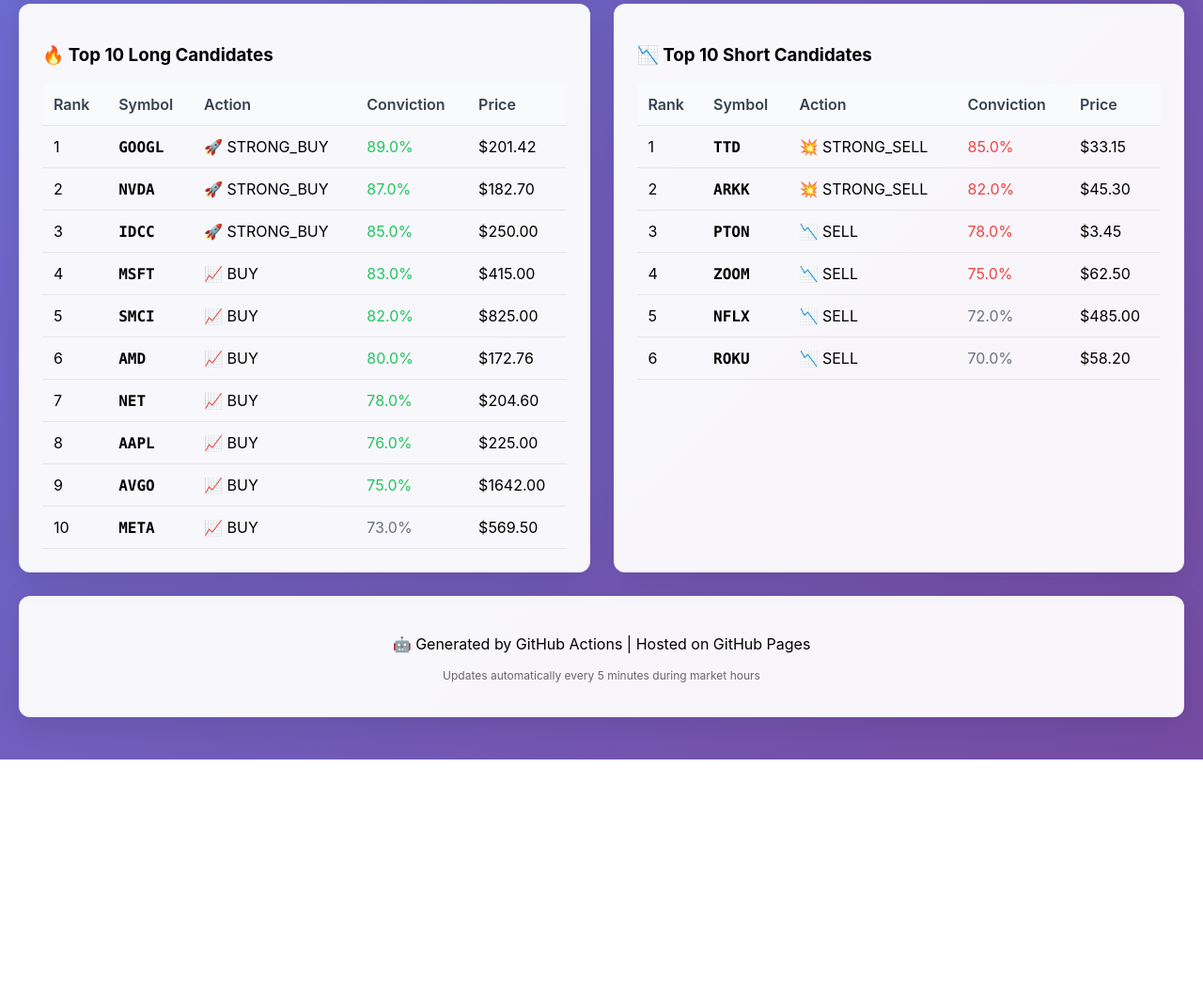
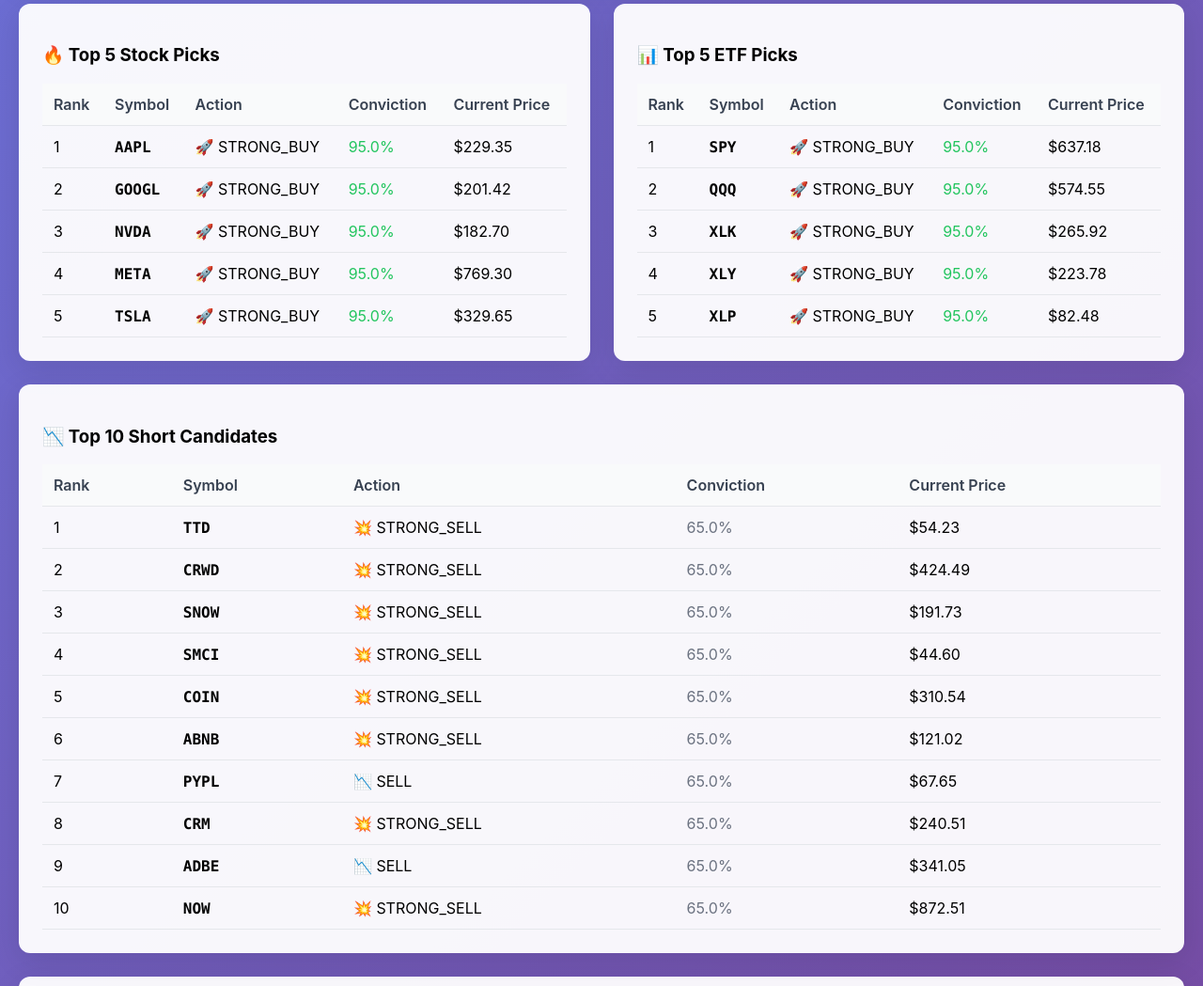
Before and after one commit to Katzup/sentiment-edge-mobile, a plain HTML site: page index.html in a window 1280 px wide. Shown: the part 1245-2294 px from the top of the page at 94% size. Before the commit the page ends 2053 px from the top, so only its background shows below. Drawn offline with Linux system fonts and the light colour scheme.

Commit message:
Deploy comprehensive dashboard with all features

```diff
--- a/index.html
+++ b/index.html
@@ -30,7 +30,7 @@
     <div class="container">
         <div class="header">
             <h1>🎯 SentientEdge Trading Dashboard (GitHub Pages)</h1>
-            <p>Static Dashboard | Last Updated: 2025-08-09 13:57:08 UTC | Auto-refresh: 5min</p>
+            <p>Static Dashboard | Last Updated: 2025-08-09 14:04:29 UTC | Auto-refresh: 5min</p>
         </div>
 
         <div class="grid">
@@ -107,7 +107,7 @@
                         <td>$201.42</td>
                         <td>$32,026</td>
                         <td class="positive">$231 (+0.7%)</td>
-                        <td class="positive">87.2%</td>
+                        <td class="positive">95.0%</td>
                     </tr>
 
                     <tr>
@@ -117,7 +117,7 @@
                         <td>$574.55</td>
                         <td>$31,600</td>
                         <td class="positive">$224 (+0.7%)</td>
-                        <td class="positive">82.1%</td>
+                        <td class="positive">95.0%</td>
                     </tr>
 
                     <tr>
@@ -127,7 +127,7 @@
                         <td>$172.76</td>
                         <td>$21,077</td>
                         <td class="negative">$-145 (-0.7%)</td>
-                        <td class="positive">78.5%</td>
+                        <td class="positive">95.0%</td>
                     </tr>
 
                     <tr>
@@ -137,7 +137,7 @@
                         <td>$204.6</td>
                         <td>$8,184</td>
                         <td class="negative">$-236 (-2.8%)</td>
-                        <td class="neutral">72.9%</td>
+                        <td class="positive">95.0%</td>
                     </tr>
 
                     <tr>
@@ -147,7 +147,7 @@
                         <td>$313.05</td>
                         <td>$7,826</td>
                         <td class="positive">$63 (+0.8%)</td>
-                        <td class="neutral">65.3%</td>
+                        <td class="positive">95.0%</td>
                     </tr>
 
                     <tr>
@@ -157,7 +157,7 @@
                         <td>$769.3</td>
                         <td>$3,077</td>
                         <td class="negative">$-20 (-0.6%)</td>
-                        <td class="neutral">73.4%</td>
+                        <td class="positive">95.0%</td>
                     </tr>
 
                     <tr>
@@ -167,7 +167,7 @@
                         <td>$182.7</td>
                         <td>$2,375</td>
                         <td class="positive">$11 (+0.5%)</td>
-                        <td class="positive">85.7%</td>
+                        <td class="positive">95.0%</td>
                     </tr>
 
                 </tbody>
@@ -176,7 +176,7 @@
 
         <div class="grid">
             <div class="card">
-                <h3>🔥 Top 10 Long Candidates</h3>
+                <h3>🔥 Top 5 Stock Picks</h3>
                 <table>
                     <thead>
                         <tr>
@@ -184,95 +184,115 @@
                             <th>Symbol</th>
                             <th>Action</th>
                             <th>Conviction</th>
-                            <th>Price</th>
+                            <th>Current Price</th>
                         </tr>
                     </thead>
                     <tbody>
 
                         <tr>
                             <td>1</td>
+                            <td class="symbol">AAPL</td>
+                            <td>🚀 STRONG_BUY</td>
+                            <td class="positive">95.0%</td>
+                            <td>$229.35</td>
+                        </tr>
+
+                        <tr>
+                            <td>2</td>
                             <td class="symbol">GOOGL</td>
                             <td>🚀 STRONG_BUY</td>
-                            <td class="positive">89.0%</td>
+                            <td class="positive">95.0%</td>
                             <td>$201.42</td>
                         </tr>
 
                         <tr>
-                            <td>2</td>
+                            <td>3</td>
                             <td class="symbol">NVDA</td>
                             <td>🚀 STRONG_BUY</td>
-                            <td class="positive">87.0%</td>
+                            <td class="positive">95.0%</td>
                             <td>$182.70</td>
                         </tr>
 
                         <tr>
-                            <td>3</td>
-                            <td class="symbol">IDCC</td>
+                            <td>4</td>
+                            <td class="symbol">META</td>
                             <td>🚀 STRONG_BUY</td>
-                            <td class="positive">85.0%</td>
-                            <td>$250.00</td>
-                        </tr>
-
-                        <tr>
-                            <td>4</td>
-                            <td class="symbol">MSFT</td>
-                            <td>📈 BUY</td>
-                            <td class="positive">83.0%</td>
-                            <td>$415.00</td>
+                            <td class="positive">95.0%</td>
+                            <td>$769.30</td>
                         </tr>
 
                         <tr>
                             <td>5</td>
-                            <td class="symbol">SMCI</td>
-                            <td>📈 BUY</td>
-                            <td class="positive">82.0%</td>
-                            <td>$825.00</td>
-                        </tr>
-
-                        <tr>
-                            <td>6</td>
-                            <td class="symbol">AMD</td>
-                            <td>📈 BUY</td>
-                            <td class="positive">80.0%</td>
-                            <td>$172.76</td>
-                        </tr>
-
-                        <tr>
-                            <td>7</td>
-                            <td class="symbol">NET</td>
-                            <td>📈 BUY</td>
-                            <td class="positive">78.0%</td>
-                            <td>$204.60</td>
-                        </tr>
-
-                        <tr>
-                            <td>8</td>
-                            <td class="symbol">AAPL</td>
-                            <td>📈 BUY</td>
-                            <td class="positive">76.0%</td>
-                            <td>$225.00</td>
-                        </tr>
-
-                        <tr>
-                            <td>9</td>
-                            <td class="symbol">AVGO</td>
-                            <td>📈 BUY</td>
-                            <td class="positive">75.0%</td>
-                            <td>$1642.00</td>
-                        </tr>
-
-                        <tr>
-                            <td>10</td>
-                            <td class="symbol">META</td>
-                            <td>📈 BUY</td>
-                            <td class="neutral">73.0%</td>
-                            <td>$569.50</td>
+                            <td class="symbol">TSLA</td>
+                            <td>🚀 STRONG_BUY</td>
+                            <td class="positive">95.0%</td>
+                            <td>$329.65</td>
                         </tr>
 
                     </tbody>
                 </table>
             </div>
 
+            <div class="card">
+                <h3>📊 Top 5 ETF Picks</h3>
+                <table>
+                    <thead>
+                        <tr>
+                            <th>Rank</th>
+                            <th>Symbol</th>
+                            <th>Action</th>
+                            <th>Conviction</th>
+                            <th>Current Price</th>
+                        </tr>
+                    </thead>
+                    <tbody>
+
+                        <tr>
+                            <td>1</td>
+                            <td class="symbol">SPY</td>
+                            <td>🚀 STRONG_BUY</td>
+                            <td class="positive">95.0%</td>
+                            <td>$637.18</td>
+                        </tr>
+
+                        <tr>
+                            <td>2</td>
+                            <td class="symbol">QQQ</td>
+                            <td>🚀 STRONG_BUY</td>
+                            <td class="positive">95.0%</td>
+                            <td>$574.55</td>
+                        </tr>
+
+                        <tr>
+                            <td>3</td>
+                            <td class="symbol">XLK</td>
+                            <td>🚀 STRONG_BUY</td>
+                            <td class="positive">95.0%</td>
+                            <td>$265.92</td>
+                        </tr>
+
+                        <tr>
+                            <td>4</td>
+                            <td class="symbol">XLY</td>
+                            <td>🚀 STRONG_BUY</td>
+                            <td class="positive">95.0%</td>
+                            <td>$223.78</td>
+                        </tr>
+
+                        <tr>
+                            <td>5</td>
+                            <td class="symbol">XLP</td>
+                            <td>🚀 STRONG_BUY</td>
+                            <td class="positive">95.0%</td>
+                            <td>$82.48</td>
+                        </tr>
+
+                    </tbody>
+                </table>
+            </div>
+        </div>
+
+        <div class="grid">
             <div class="card">
                 <h3>📉 Top 10 Short Candidates</h3>
                 <table>
@@ -282,7 +302,7 @@
                             <th>Symbol</th>
                             <th>Action</th>
                             <th>Conviction</th>
-                            <th>Price</th>
+                            <th>Current Price</th>
                         </tr>
                     </thead>
                     <tbody>
@@ -291,48 +311,80 @@
                             <td>1</td>
                             <td class="symbol">TTD</td>
                             <td>💥 STRONG_SELL</td>
-                            <td class="negative">85.0%</td>
-                            <td>$33.15</td>
+                            <td class="neutral">65.0%</td>
+                            <td>$54.23</td>
                         </tr>
 
                         <tr>
                             <td>2</td>
-                            <td class="symbol">ARKK</td>
+                            <td class="symbol">CRWD</td>
                             <td>💥 STRONG_SELL</td>
-                            <td class="negative">82.0%</td>
-                            <td>$45.30</td>
+                            <td class="neutral">65.0%</td>
+                            <td>$424.49</td>
                         </tr>
 
                         <tr>
                             <td>3</td>
-                            <td class="symbol">PTON</td>
-                            <td>📉 SELL</td>
-                            <td class="negative">78.0%</td>
-                            <td>$3.45</td>
+                            <td class="symbol">SNOW</td>
+                            <td>💥 STRONG_SELL</td>
+                            <td class="neutral">65.0%</td>
+                            <td>$191.73</td>
                         </tr>
 
                         <tr>
                             <td>4</td>
-                            <td class="symbol">ZOOM</td>
-                            <td>📉 SELL</td>
-                            <td class="negative">75.0%</td>
-                            <td>$62.50</td>
+                            <td class="symbol">SMCI</td>
+                            <td>💥 STRONG_SELL</td>
+                            <td class="neutral">65.0%</td>
+                            <td>$44.60</td>
                         </tr>
 
                         <tr>
                             <td>5</td>
-                            <td class="symbol">NFLX</td>
-                            <td>📉 SELL</td>
-                            <td class="neutral">72.0%</td>
-                            <td>$485.00</td>
+                            <td class="symbol">COIN</td>
+                            <td>💥 STRONG_SELL</td>
+                            <td class="neutral">65.0%</td>
+                            <td>$310.54</td>
                         </tr>
 
                         <tr>
                             <td>6</td>
-                            <td class="symbol">ROKU</td>
+                            <td class="symbol">ABNB</td>
+                            <td>💥 STRONG_SELL</td>
+                            <td class="neutral">65.0%</td>
+                            <td>$121.02</td>
+                        </tr>
+
+                        <tr>
+                            <td>7</td>
+                            <td class="symbol">PYPL</td>
                             <td>📉 SELL</td>
-                            <td class="neutral">70.0%</td>
-                            <td>$58.20</td>
+                            <td class="neutral">65.0%</td>
+                            <td>$67.65</td>
+                        </tr>
+
+                        <tr>
+                            <td>8</td>
+                            <td class="symbol">CRM</td>
+                            <td>💥 STRONG_SELL</td>
+                            <td class="neutral">65.0%</td>
+                            <td>$240.51</td>
+                        </tr>
+
+                        <tr>
+                            <td>9</td>
+                            <td class="symbol">ADBE</td>
+                            <td>📉 SELL</td>
+                            <td class="neutral">65.0%</td>
+                            <td>$341.05</td>
+                        </tr>
+
+                        <tr>
+                            <td>10</td>
+                            <td class="symbol">NOW</td>
+                            <td>💥 STRONG_SELL</td>
+                            <td class="neutral">65.0%</td>
+                            <td>$872.51</td>
                         </tr>
 
                     </tbody>
```
